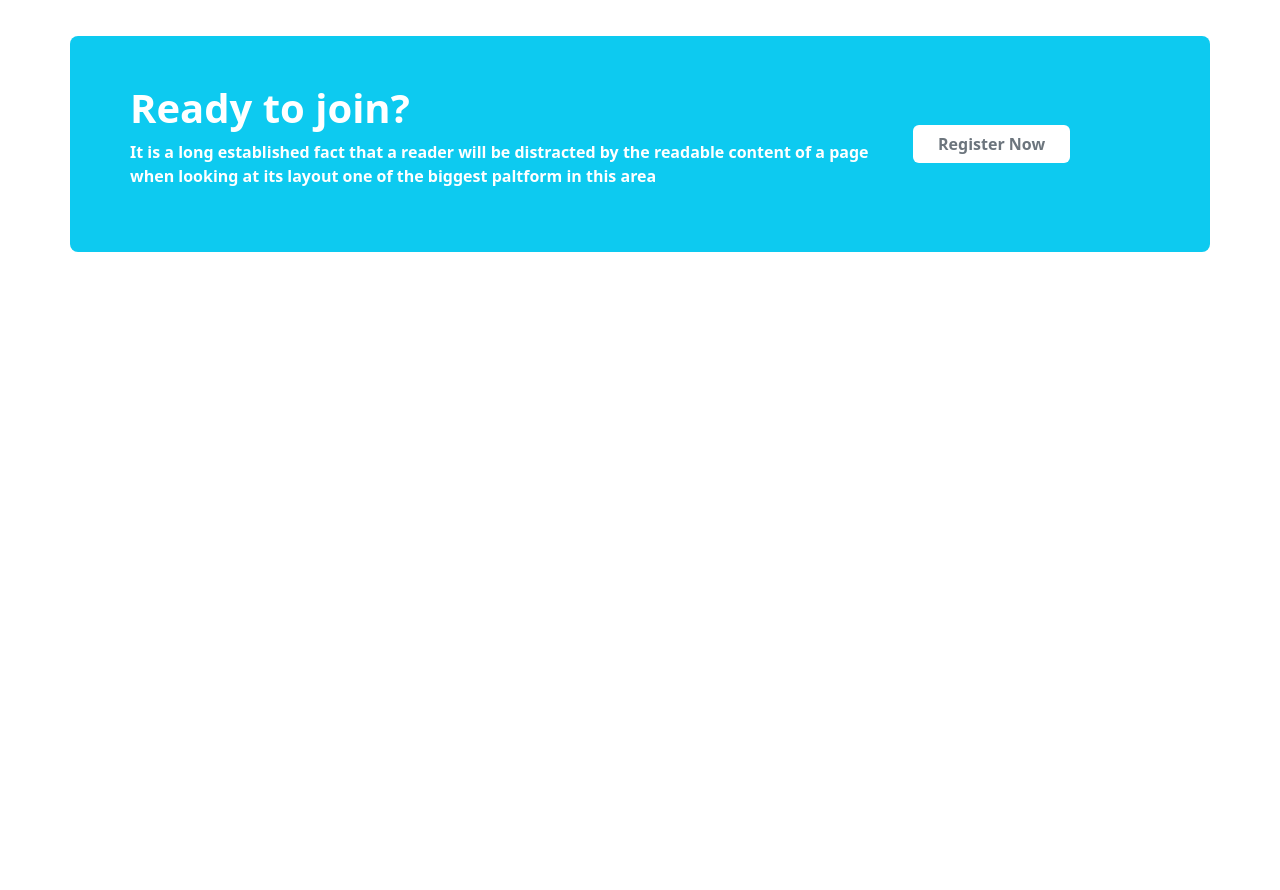
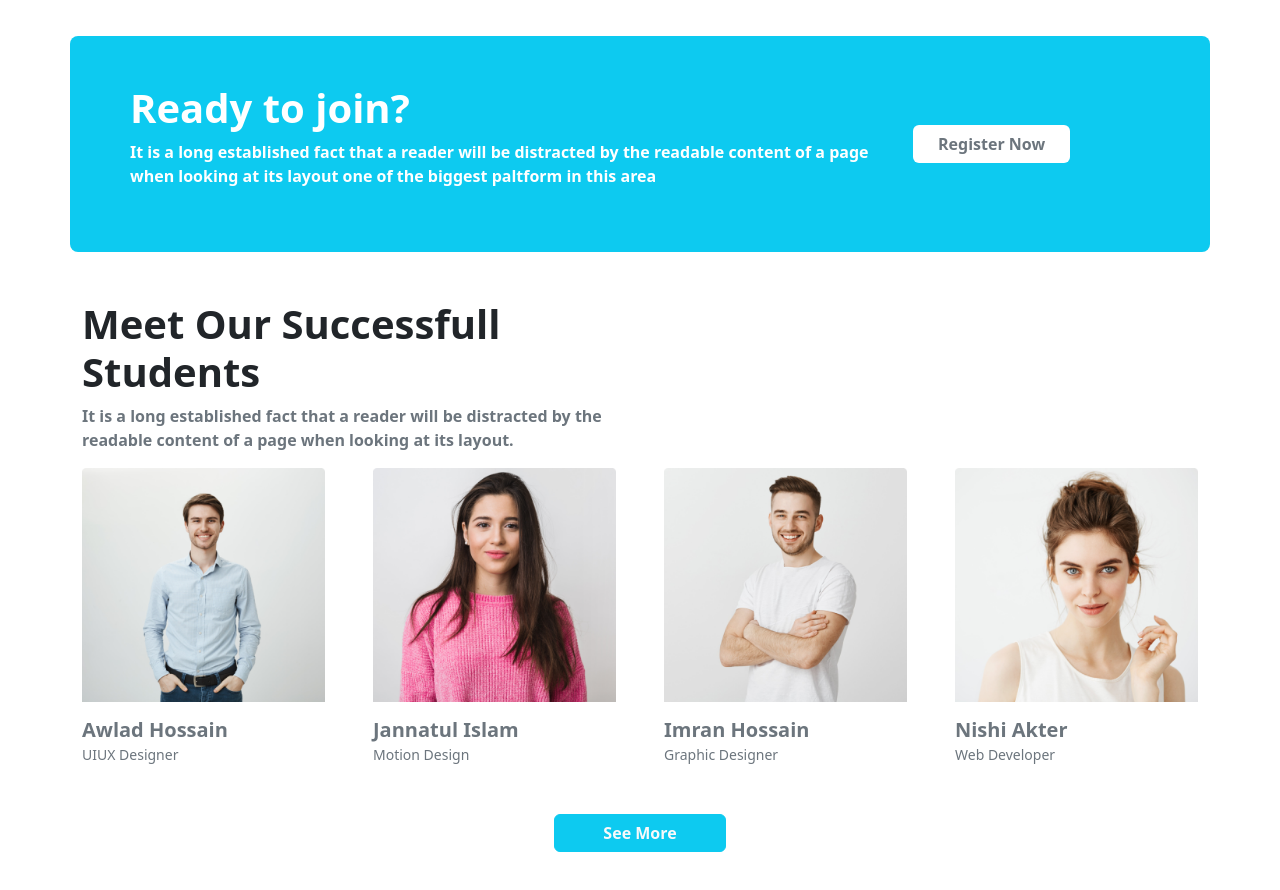
Before and after one commit to shawonislam1109/Bootstrap-landing-page, a plain HTML site: page index.html in a window 1280 px wide. Shown: the part 2312-3202 px from the top of the page. Before the commit the page ends 2612 px from the top, so only its background shows below. Drawn offline with nearby package versions, Linux system fonts and the light colour scheme.

Commit message:
section part 5

```diff
--- a/index.html
+++ b/index.html
@@ -375,6 +375,60 @@
                              </section>
                         <!-- section-4 ended -->
 
+                        <!-- section part - 5 started -->
+
+                               <section class="section-5 mt-5 mb-5">
+
+                                                <div class="">
+                                                  <h1 class="fw-bold  ">Meet Our Successfull  <br>
+                                                    Students</h1>
+                                                    <p class="fw-semibold text-muted">It is a long established fact that a reader will be distracted by the <br>
+                                                      readable content of a page when looking at its layout.</p>
+                                                </div>
+                                         <div class="row  row-cols-lg-4  row-cols-md-2  g-5 ">
+
+                                                <div class=" ">
+                                                  <img  src="images/student/student-1.png" class="card-img-top" alt="...">
+                                                  <div class="card-body">
+                                                    <h5 class="card-title  text-muted fw-semibold mt-3">Awlad Hossain</h5>
+                                                    <p class="card-text text-muted"> <small>UIUX Designer</small></p>
+                                                  </div>
+                                                </div>
+
+                                                <div class="">
+                                                  <img  src="images/student/student-2.png" class="card-img-top" alt="...">
+                                                  <div class="card-body">
+                                                    <h5 class="card-title  text-muted fw-semibold mt-3">Jannatul Islam</h5>
+                                                    <p class="card-text text-muted"> <small>Motion Design</small></p>
+                                                  </div>
+                                                </div>
+
+                                                <div class=" ">
+                                                  <img  src="images/student/student-3.png" class="card-img-top" alt="...">
+                                                  <div class="card-body">
+                                                    <h5 class="card-title  text-muted fw-semibold mt-3">Imran Hossain</h5>
+                                                    <p class="card-text text-muted"> <small>Graphic Designer</small></p>
+                                                  </div>
+                                                </div>
+
+                                                <div class="">
+                                                  <img  src="images/student/student-4.png" class="card-img-top" alt="...">
+                                                  <div class="card-body">
+                                                    <h5 class="card-title  text-muted fw-semibold mt-3">Nishi Akter</h5>
+                                                    <p class="card-text text-muted"> <small>Web Developer</small></p>
+                                                  </div>
+                                                </div>
+                                         </div>
+                                         <div class=" text-center   mt-5 d-none d-md-none  d-lg-block ">
+                                          <button class="btn btn-info ps-lg-5 pe-lg-5 text-light fw-bold  ">See More </button>
+                                          </div>
+                                        <div class="text-center  mt-5  d-block  d-md-block  d-lg-none ">
+                                                  <button class="btn btn-info p-3 text-light fw-bold">View all </button>
+                                        </div>
+
+                               </section>
+                        <!-- section part - 5 ended -->
+
 
 
              </header>
```
